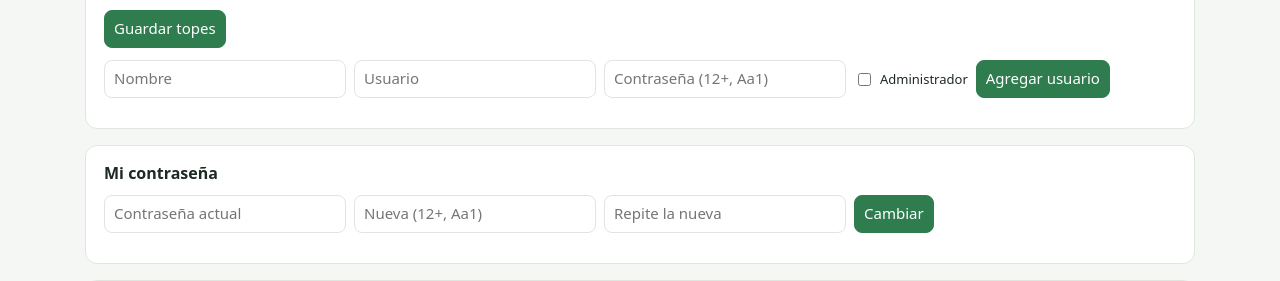
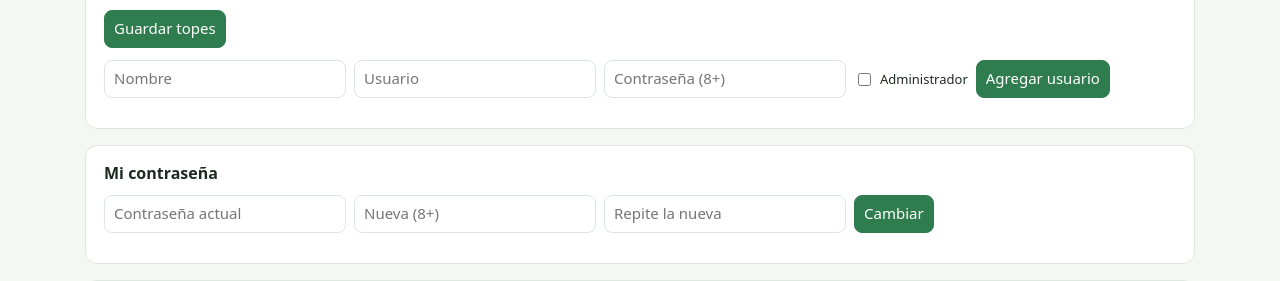
Before and after one commit to Greenstake2988/Volver-a-verde, a Laravel app: page /ajustes in a window 1280 px wide. Shown: the part 272-553 px from the top of the page. Run offline with Laravel 12, Linux system fonts and the light colour scheme; the visitor is signed in with stand-in values (Sample User, id 1); data comes from the database, SQL or seed files in the repository; data that the repository does not hold is empty.

Commit message:
Contraseñas de 8 caracteres, sin reglas de mayúsculas ni números
Se mantiene el bloqueo tras 5 intentos fallidos por minuto y el cambio obligatorio
de la contraseña temporal.

Co-Authored-By: Claude Opus 5.5 <noreply@anthropic.com>
Claude-Session: https://claude.ai/code/session_01TcUq8nkL3AbgLUJjMUAzBh

```diff
--- a/app/Providers/AppServiceProvider.php
+++ b/app/Providers/AppServiceProvider.php
@@ -26,8 +26,9 @@ class AppServiceProvider extends ServiceProvider
         // Un socio solo puede borrar lo que él registró; el administrador, todo.
         Gate::define('modificar-gasto', fn (User $user, Gasto $gasto) => $user->admin || $gasto->user_id === $user->id);
 
-        // La app puede quedar en internet (Tailscale Funnel): contraseñas fuertes.
-        Password::defaults(fn () => Password::min(12)->letters()->mixedCase()->numbers());
+        // Contraseñas de 8 o más caracteres, sin reglas de mayúsculas ni números.
+        // Lo que protege el login en internet es el bloqueo tras 5 intentos fallidos (abajo).
+        Password::defaults(fn () => Password::min(8));
 
         // Máximo 5 intentos de login por minuto por usuario + IP.
         RateLimiter::for('login', fn (Request $request) => Limit::perMinute(5)
--- a/resources/views/ajustes.blade.php
+++ b/resources/views/ajustes.blade.php
@@ -1,7 +1,7 @@
 @extends('layouts.app', ['titulo' => 'Ajustes'])
 @section('contenido')
 @if (auth()->user()->cambiar_password)
-  <div class="aviso error">Antes de seguir, cambia tu contraseña abajo en “Mi contraseña”: mínimo 12 caracteres, con mayúsculas, minúsculas y números.</div>
+  <div class="aviso error">Antes de seguir, cambia tu contraseña abajo en “Mi contraseña”: mínimo 8 caracteres.</div>
 @endif
 @can('admin')
 <div class="card">
@@ -22,7 +22,7 @@
     @csrf
     <input name="name" placeholder="Nombre" required>
     <input name="usuario" placeholder="Usuario" autocapitalize="none" required>
-    <input name="password" type="text" placeholder="Contraseña (12+, Aa1)" required minlength="12">
+    <input name="password" type="text" placeholder="Contraseña (8+)" required minlength="8">
     <label class="check"><input type="checkbox" name="admin" value="1"> Administrador</label>
     <button>Agregar usuario</button>
   </form>
@@ -34,8 +34,8 @@
   <form method="post" action="{{ route('ajustes.password') }}" class="fila">
     @csrf
     <input type="password" name="actual" placeholder="Contraseña actual" required>
-    <input type="password" name="password" placeholder="Nueva (12+, Aa1)" required minlength="12">
-    <input type="password" name="password_confirmation" placeholder="Repite la nueva" required minlength="12">
+    <input type="password" name="password" placeholder="Nueva (8+)" required minlength="8">
+    <input type="password" name="password_confirmation" placeholder="Repite la nueva" required minlength="8">
     <button>Cambiar</button>
   </form>
 </div>
--- a/resources/views/auth/primer-usuario.blade.php
+++ b/resources/views/auth/primer-usuario.blade.php
@@ -13,8 +13,8 @@
     <p class="ayuda">Primera vez: crea tu usuario de administrador. Después das de alta a los socios en Ajustes.</p>
     <label class="bloque">Tu nombre <input name="name" value="{{ old('name') }}" required autofocus></label>
     <label class="bloque">Usuario <input name="usuario" value="{{ old('usuario') }}" autocapitalize="none" required></label>
-    <label class="bloque">Contraseña (12 o más, con mayúsculas, minúsculas y números) <input type="password" name="password" required minlength="12"></label>
-    <label class="bloque">Repite la contraseña <input type="password" name="password_confirmation" required minlength="12"></label>
+    <label class="bloque">Contraseña (8 o más caracteres) <input type="password" name="password" required minlength="8"></label>
+    <label class="bloque">Repite la contraseña <input type="password" name="password_confirmation" required minlength="8"></label>
     <button>Crear y entrar</button>
     @if ($errors->any())<p class="error">{{ $errors->first() }}</p>@endif
   </form>
```
Also changed, not shown: tests/Feature/AccesoTest.php (+8 -7 lines), README.md.
